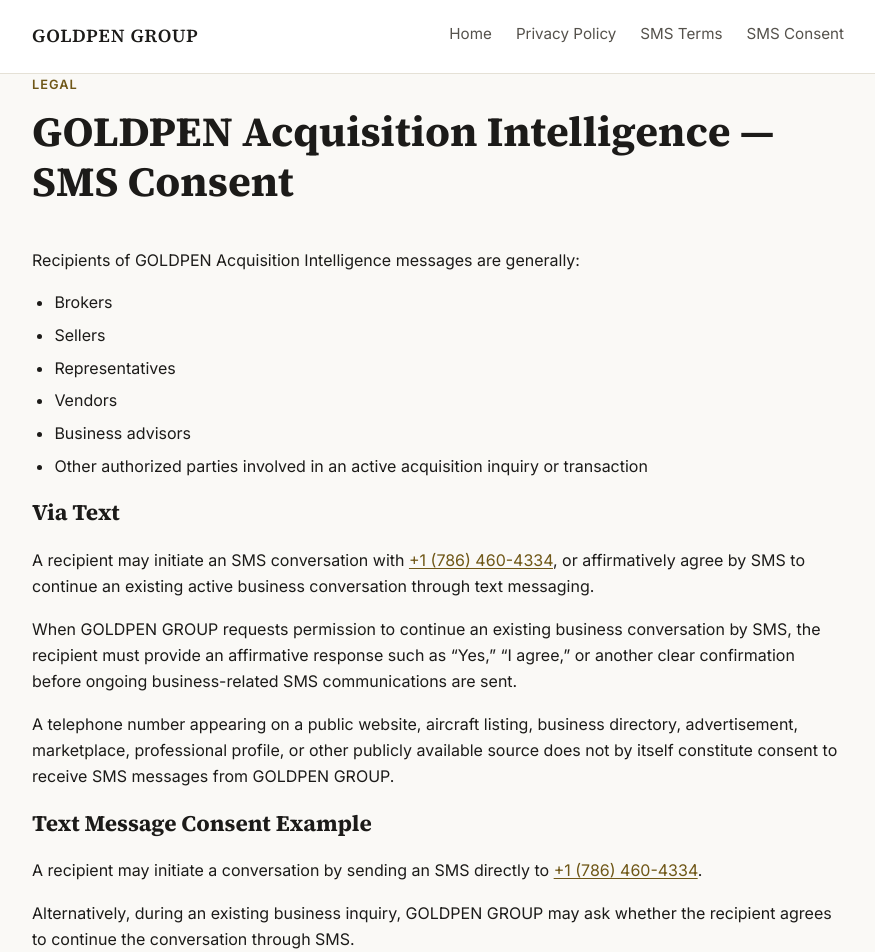
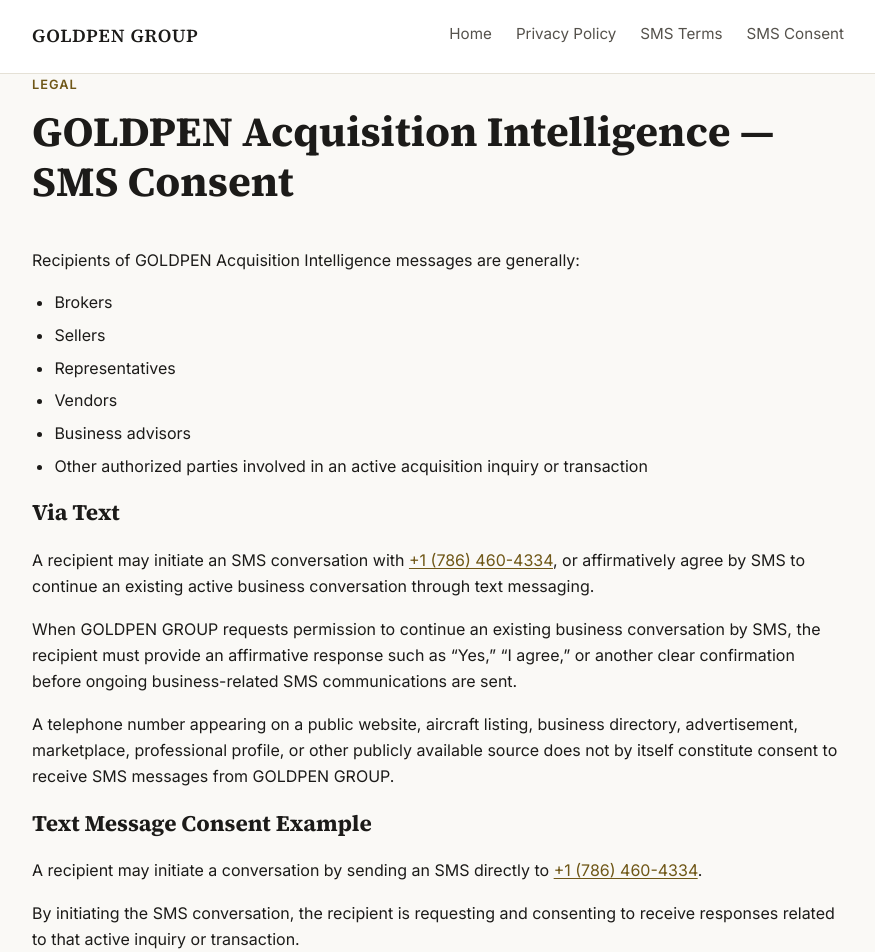
Before and after one commit to goldpenrealty-commits/goldpen-compliance-site, a Next.js app: page /sms-consent in a window 1280 px wide. Shown: the top 952 px of the page, without its empty margins (202-1077 px from the left). Built offline with nearby package versions, Linux system fonts and the light colour scheme.

Commit message:
sms-consent: absolute hrefs for Privacy/SMS Terms links, explicit consent-request sentence

```diff
--- a/src/app/sms-consent/page.tsx
+++ b/src/app/sms-consent/page.tsx
@@ -54,6 +54,10 @@
         <p>
           A recipient may initiate a conversation by sending an SMS directly to{" "}
           <a href={`tel:${brand.smsNumberTel}`}>{brand.smsNumberDisplay}</a>.
+        </p>
+        <p>
+          By initiating the SMS conversation, the recipient is requesting and consenting to
+          receive responses related to that active inquiry or transaction.
         </p>
         <p>
           Alternatively, during an existing business inquiry, {brand.publicBrandName} may ask
--- a/src/components/ConsentDisclosure.tsx
+++ b/src/components/ConsentDisclosure.tsx
@@ -1,4 +1,3 @@
-import Link from "next/link";
 import { brand } from "@/config/brand";
 
 export function ConsentDisclosure() {
@@ -27,10 +26,14 @@
       <p>See our:</p>
       <ul className="resource-links">
         <li>
-          <Link href="/privacy-policy">Privacy Policy — {brand.productionUrl}/privacy-policy</Link>
+          <a href={`${brand.productionUrl}/privacy-policy`}>
+            Privacy Policy — {brand.productionUrl}/privacy-policy
+          </a>
         </li>
         <li>
-          <Link href="/sms-terms">SMS Terms &amp; Conditions — {brand.productionUrl}/sms-terms</Link>
+          <a href={`${brand.productionUrl}/sms-terms`}>
+            SMS Terms &amp; Conditions — {brand.productionUrl}/sms-terms
+          </a>
         </li>
       </ul>
     </aside>
```
